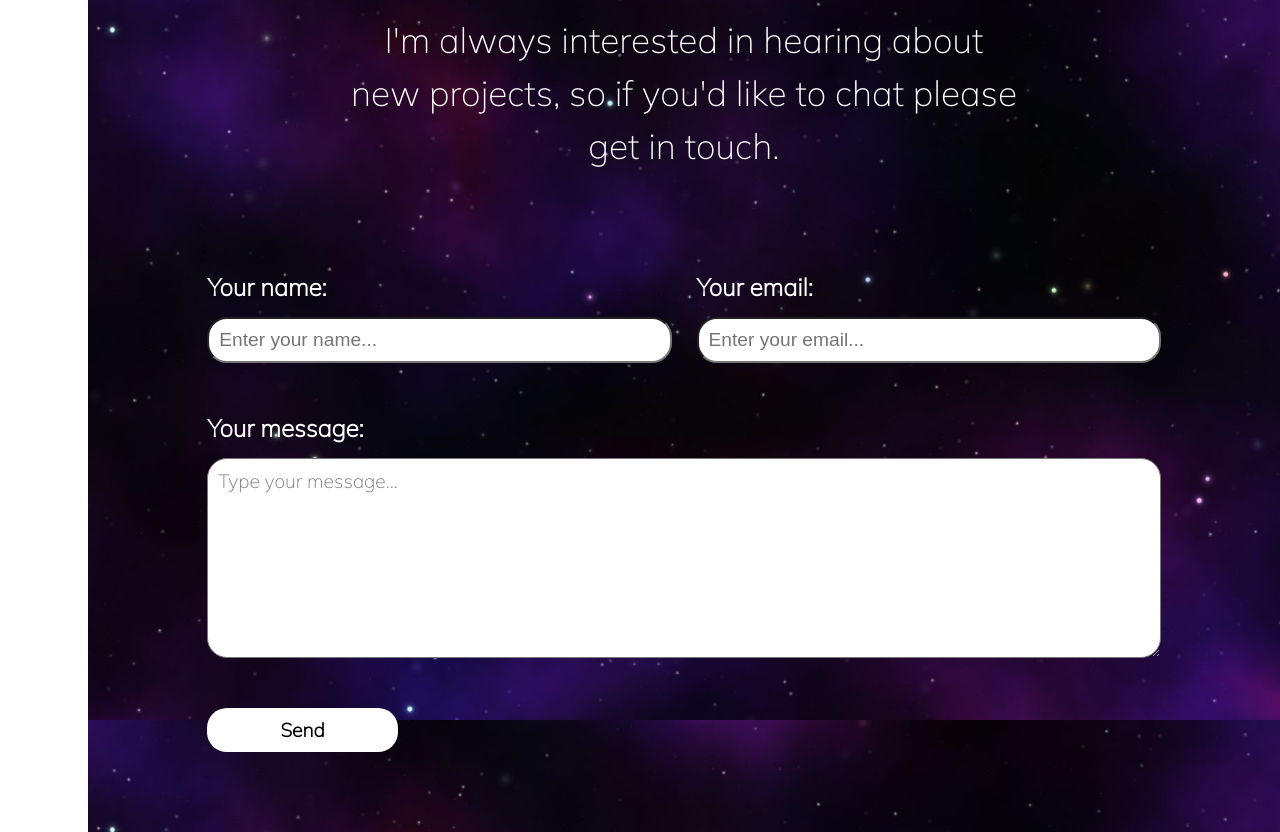
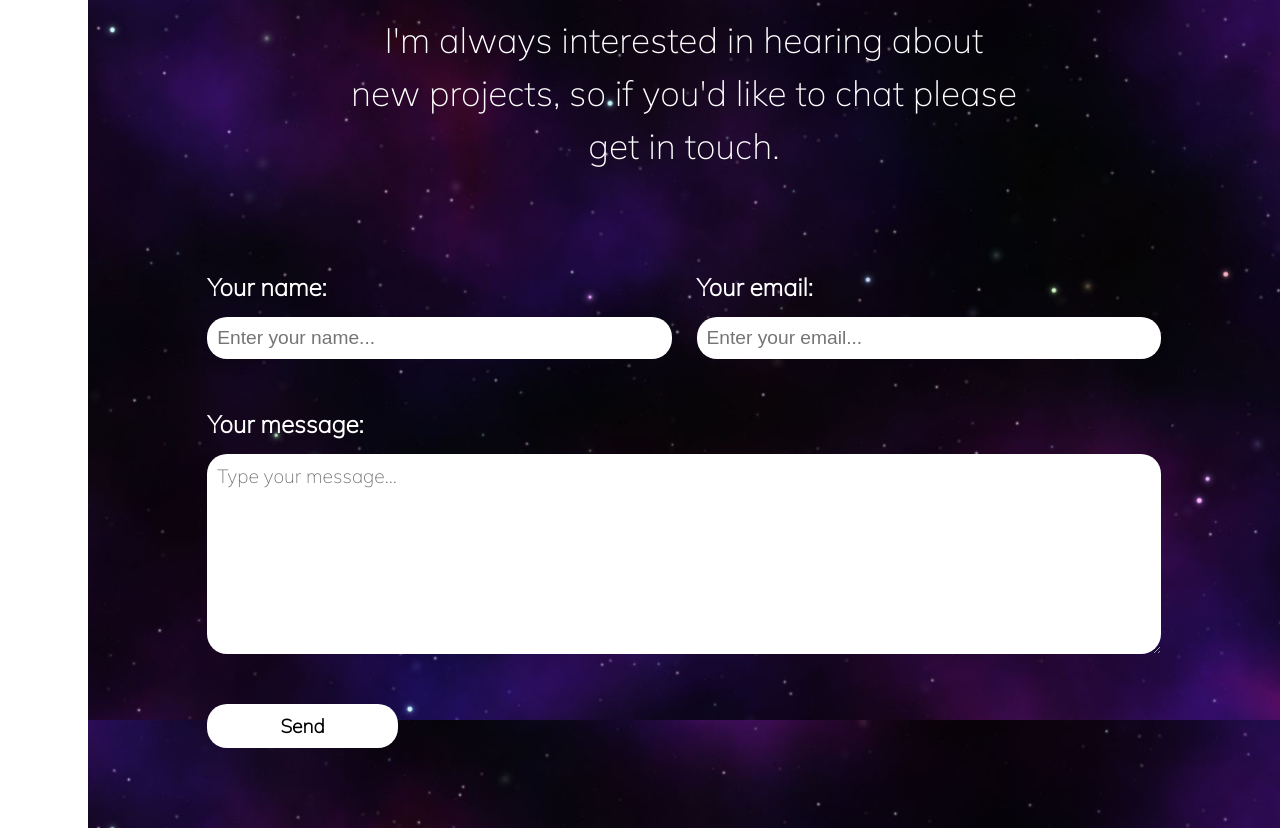
Before and after one commit to virag-ky/Portfolio, a website with bundled scripts: page index.html in a window 1280 px wide. Shown: the part 9680-10512 px from the top of the page. Built offline with nearby package versions, Linux system fonts and the light colour scheme.

Commit message:
Adjust styling

```diff
--- a/styles/style.scss
+++ b/styles/style.scss
@@ -212,10 +212,9 @@ header {
       justify-content: space-between;
 
       @include media-sx {
-        gap: 25px;
         background: rgba(12, 1, 71, 0.5);
         border-radius: 15px;
-        padding: 10px 20px;
+        padding: 5px 10px;
       }
 
       li {
@@ -235,10 +234,9 @@ header {
           }
 
           @include media-sx {
-            font-size: 1.1rem;
+            font-size: 1rem;
             background: transparent;
             text-shadow: 0 0 10px #fff;
-            padding: 10px 0;
 
             &:hover {
               font-weight: 700;
@@ -260,7 +258,6 @@ main {
   background-size: cover;
   background-attachment: fixed;
   justify-content: flex-start;
-  padding-bottom: 80px;
 
   @include media-sx {
     margin-left: 0;
@@ -372,6 +369,7 @@ main {
       grid-template-columns: repeat(3, 1fr);
       row-gap: 50px;
       justify-items: center;
+      align-content: center;
       padding-top: 50px;
       padding-bottom: 50px;
       width: 90vw;
@@ -586,6 +584,7 @@ main {
 
         gap: 50px;
         width: 50%;
+        padding-bottom: 80px;
 
         fieldset {
           width: 100%;
@@ -617,6 +616,7 @@ main {
             padding: 10px;
             border-radius: 20px;
             font-size: 1.2rem;
+            border: none;
 
             @include media-sx {
               font-size: 1rem;
@@ -731,8 +731,7 @@ main {
     object-fit: contain;
 
     @include media-sx {
-      height: 50%;
-      object-fit: cover;
+
     }
   }
 
@@ -747,7 +746,7 @@ main {
     }
 
     @include media-sx {
-      font-size: 1.5rem;
+      font-size: 1.2rem;
       text-align: center;
     }
   }
@@ -764,7 +763,7 @@ main {
     }
 
     @include media-sx {
-      font-size: 1.2rem;
+      font-size: 1rem;
     }
   }
 
@@ -799,7 +798,7 @@ main {
 
       @include media-sx {
         width: 100%;
-        font-size: 0.9rem;
+        font-size: 0.8rem;
       }
 
       &:hover {
@@ -830,4 +829,8 @@ main {
   font-family: $font2;
   font-weight: 700;
   font-size: 1.2rem;
+
+  @include media-sx {
+    font-size: 1rem;
+  }
 }
```
Also changed, not shown: styles/style.css, 1 other file.
